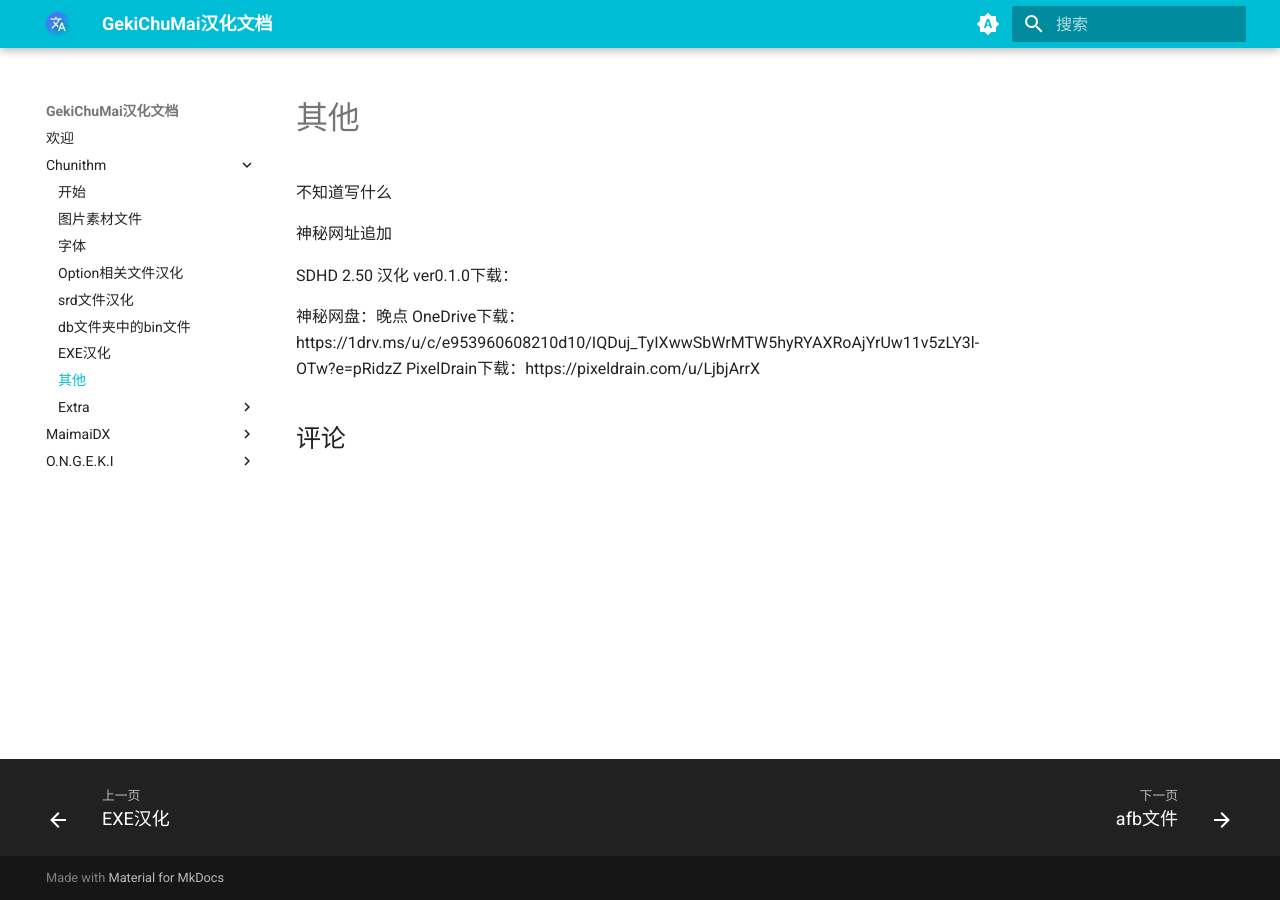
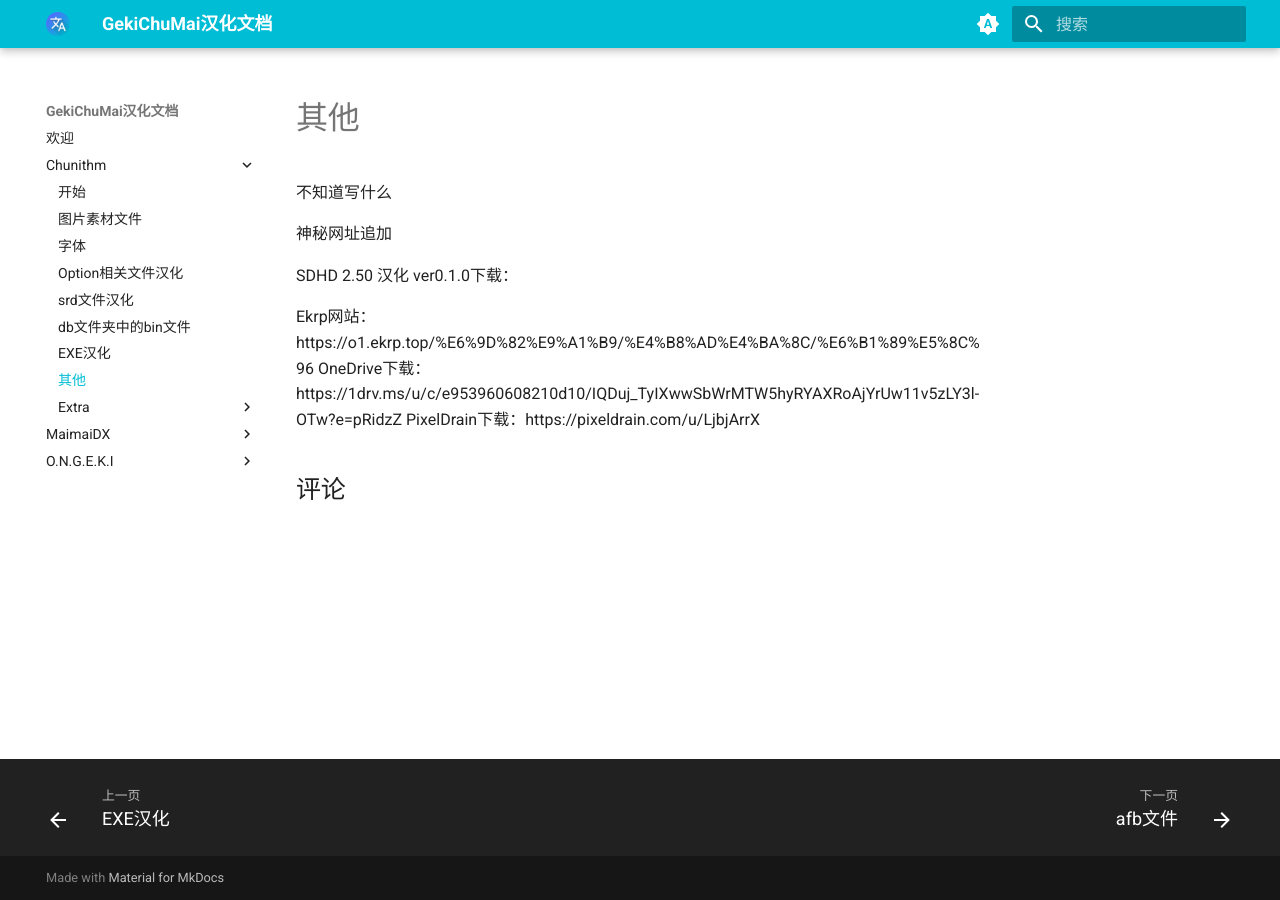
Before and after one commit to GzLxz190614/GekiChuMaiLocalizedDocument, an MkDocs documentation site: the page built from docs/Chunithm/others.md, in a window 1280 px wide. Built offline with MkDocs 1.6.1 and Material for MkDocs 9.7.7, drawn with Linux system fonts in a browser that asks for light colours; comment, search, counter and statistics services are not loaded.

Commit message:
网站更新

```diff
--- a/docs/Chunithm/others.md
+++ b/docs/Chunithm/others.md
@@ -10,6 +10,6 @@ comments: true
 
 SDHD 2.50 汉化 ver0.1.0下载：
 
-神秘网盘：晚点
+Ekrp网站：https://o1.ekrp.top/%E6%9D%82%E9%A1%B9/%E4%B8%AD%E4%BA%8C/%E6%B1%89%E5%8C%96
 OneDrive下载：https://1drv.ms/u/c/e953960608210d10/IQDuj_TyIXwwSbWrMTW5hyRYAXRoAjYrUw11v5zLY3l-OTw?e=pRidzZ
 PixelDrain下载：https://pixeldrain.com/u/LjbjArrX
```
